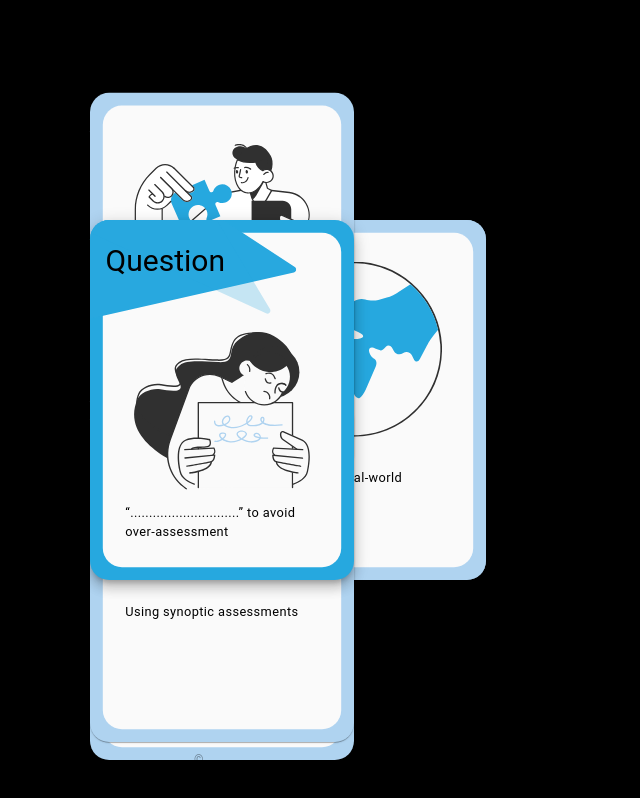
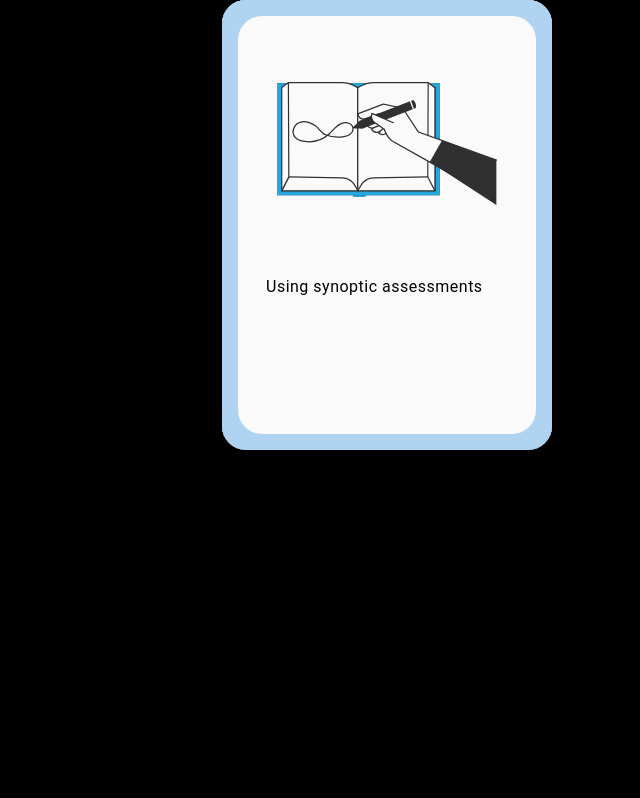
Before and after one commit to bpdavies92/principles-for-assessment, a Vue app: page / in a window 1280 px wide. Shown: the whole page, without its empty margins (418-1058 px from the left). Built offline with nearby package versions, Linux system fonts and the light colour scheme.

Commit message:
Added rotationa animation

```diff
--- a/src/components/FlashCard.vue
+++ b/src/components/FlashCard.vue
@@ -1,32 +1,10 @@
 <template>
-            <!-- <v-card
-                class="mx-auto pa-4 overflow-hidden card card-back"
+            <v-sheet color="transparent" class="cards-container"   height="450px" width="330px" >
+                <v-sheet color="transparent" class="card-inner"  height="450px" width="330px">
+                    <v-card
+                        class="mx-auto pa-4 overflow-hidden card-front"
                         height="450px"
-                width="330px"
-                rounded="xl"
-                :color="cardColour"
-            >
-                    <v-sheet height="100%" color="transparent" class="d-flex flex-column justify-space-between align-space-between">
-                        <v-img
-                        src="../../public/images/branding/principles for assessment logo.svg"
-                        width="50%"
-                        height="auto"
-                        class="mr-auto ml-auto"
-                        >
-                        </v-img>
-                        <v-img
-                        src="../../public/images/branding/clt logo with black text.svg"
-                        width="50%"
-                        height="auto"
-                        class="mr-auto ml-auto"
-                        >
-                        </v-img>
-                    </v-sheet>
-            </v-card> -->
-            <v-card
-                class="mx-auto pa-4 overflow-hidden card card-front"
-                height="450px"
-                width="330px"
+                        width = "330px"
                         rounded="xl"
                         :color="cardColour"
                         :elevation="dropshadow"
@@ -55,17 +33,78 @@
                                 </v-card-text>
                             </v-sheet>
                     </v-card>
+                    <v-card
+                        class="mx-auto pa-4 overflow-hidden card-back"
+                        height="450px"
+                        width = "330px"
+                        rounded="xl"
+                        :color="cardColour"
+                    >
+                            <v-sheet height="100%" color="transparent" class="d-flex flex-column justify-space-between align-space-between">
+                                <v-img
+                                src="../../public/images/branding/principles for assessment logo.svg"
+                                width="50%"
+                                height="auto"
+                                class="mr-auto ml-auto"
+                                >
+                                </v-img>
+                                <v-img
+                                src="../../public/images/branding/clt logo with black text.svg"
+                                width="50%"
+                                height="auto"
+                                class="mr-auto ml-auto"
+                                >
+                                </v-img>
+                            </v-sheet>
+                    </v-card>
+                </v-sheet>
+            </v-sheet>
 </template>
 
 <script setup>
     const props = defineProps(['svgUrl', 'cardColour', 'question', 'dropshadow'])
 </script>
 
-<style lang="scss">
+<style lang="scss" scoped>
 
-    .card-container {
+    .clearfix::after {
+        content: "";
+        clear: both;
+        display: table;
+    }
+
+    .cards-container {
+    position: absolute; /* This is fine */
+    perspective: 1000px; /* Enables 3D flipping */
+    }
+
+    .card-inner {
   position: relative;
+  transform-style: preserve-3d;
+  transition: transform 0.6s;
+  transform-origin: 50% 50%; /* Flip from center */
     }
+
+
+
+    .card-front, .card-back {
+        position: absolute;
+        top: 0;
+        left: 0;
+        width: 100%;
+        height: 100%;
+        backface-visibility: hidden;
+    }
+
+    .cards-container:hover .card-inner {
+    // transition: all 1s ease;
+    transform: rotateY(180deg); /* Flip the card */
+    }
+
+    .card-back {
+    transform: rotateY(180deg); /* Back face starts rotated */
+    }
+
 
 
     .title-graphic {
--- a/src/pages/index.vue
+++ b/src/pages/index.vue
@@ -36,145 +36,145 @@
 
 <style lang="scss">
 
-  .card-top {
-    z-index: 200 !important;
-  }
+//   .card-top {
+//     z-index: 200 !important;
+//   }
 
-  .card-container {
-    transform: scale(.80);
-    transform-origin: center center;
-  }
+//   .card-container {
+//     transform: scale(.80);
+//     transform-origin: center center;
+//   }
 
-  .card-question {
-      position: absolute;
-      top: 50%;
-      bottom: 50%;
-      right: 50%;
-      left: 50%;
-      transform: translate(-50%, -50%);
-      z-index: 100;
+  // .card-question {
+  //     position: absolute;
+  //     top: 50%;
+  //     bottom: 50%;
+  //     right: 50%;
+  //     left: 50%;
+  //     transform: translate(-50%, -50%);
+  //     z-index: 100; }
 
-    &:nth-of-type(3) {
-      position: absolute;
-      top: 50%;
-      bottom: 50%;
-      right: 50%;
-      left: -10%;
-      transform: translate(0%, -50%);
-      scale: scale(0.88, 0.88);
-      z-index: 50;
-      transition: all 1s ease-in;
+    // &:nth-of-type(3) {
+    //   position: absolute;
+    //   top: 50%;
+    //   bottom: 50%;
+    //   right: 50%;
+    //   left: -10%;
+    //   transform: translate(0%, -50%);
+    //   scale: scale(0.88, 0.88);
+    //   z-index: 50;
+    //   transition: all 1s ease-in;
 
-      &:hover {
-        z-index: 200;
-      }
-    }
+    //   &:hover {
+    //     z-index: 200;
+    //   }
+    // }
 
-    &:nth-of-type(6) {
-      position: absolute;
-      top: 2%;
-      bottom: 50%;
-      right: 50%;
-      left: 35%;
-      transform: translate(-50%, 0%);
-      scale: scale(0.88, 0.88);
-      z-index: 50;
-      transition: all 1s ease;
+    // &:nth-of-type(6) {
+    //   position: absolute;
+    //   top: 2%;
+    //   bottom: 50%;
+    //   right: 50%;
+    //   left: 35%;
+    //   transform: translate(-50%, 0%);
+    //   scale: scale(0.88, 0.88);
+    //   z-index: 50;
+    //   transition: all 1s ease;
 
-      &:hover {
-        z-index: 200;
-        // transform: rotateY(180deg);
-        // backface-visibility: hidden; /* Hides the back side when flipped */
-        // transform-style: preserve-3d; /* Keeps the front and back faces in the same 3D space */
-      }
-    }
+    //   &:hover {
+    //     z-index: 200;
+    //     // transform: rotateY(180deg);
+    //     // backface-visibility: hidden; /* Hides the back side when flipped */
+    //     // transform-style: preserve-3d; /* Keeps the front and back faces in the same 3D space */
+    //   }
 
-    &:nth-of-type(5) {
-      position: absolute;
-      top: 50%;
-      bottom: 10%;
-      right: 50%;
-      left: 35%;
-      transform: translate(-50%, 0%);
-      scale: scale(0.88, 0.88);
-      z-index: 50;
-      transition: all 1s ease;
 
-      &:hover {
-        z-index: 200;
-      }
-    }
+    // &:nth-of-type(5) {
+    //   position: absolute;
+    //   top: 50%;
+    //   bottom: 10%;
+    //   right: 50%;
+    //   left: 35%;
+    //   transform: translate(-50%, 0%);
+    //   scale: scale(0.88, 0.88);
+    //   z-index: 50;
+    //   transition: all 1s ease;
 
-    &:nth-of-type(4) {
-      position: absolute;
-      top: 5%;
-      bottom: 50%;
-      right: 50%;
-      left: 65%;
-      transform: translate(-50%, 0%);
-      scale: scale(0.88, 0.88);
-      z-index: 50;
-      transition: all 1s ease;
+    //   &:hover {
+    //     z-index: 200;
+    //   }
+    // }
 
-      &:hover {
-        z-index: 200;
-      }
-    }
+    // &:nth-of-type(4) {
+    //   position: absolute;
+    //   top: 5%;
+    //   bottom: 50%;
+    //   right: 50%;
+    //   left: 65%;
+    //   transform: translate(-50%, 0%);
+    //   scale: scale(0.88, 0.88);
+    //   z-index: 50;
+    //   transition: all 1s ease;
 
-    &:nth-of-type(7) {
-      position: absolute;
-      top: 50%;
-      bottom: 0%;
-      right: 50%;
-      left: 65%;
-      transform: translate(-50%, -5%);
-      scale: scale(0.88, 0.88);
-      z-index: 50;
-      transition: all 1s ease;
+    //   &:hover {
+    //     z-index: 200;
+    //   }
+    // }
 
-      &:hover {
-        z-index: 200;
-      }
-    }
+    // &:nth-of-type(7) {
+    //   position: absolute;
+    //   top: 50%;
+    //   bottom: 0%;
+    //   right: 50%;
+    //   left: 65%;
+    //   transform: translate(-50%, -5%);
+    //   scale: scale(0.88, 0.88);
+    //   z-index: 50;
+    //   transition: all 1s ease;
 
-    &:nth-of-type(2) {
-      position: absolute;
-      top: 50%;
-      bottom: 50%;
-      right: -10%;
-      left: 50%;
-      transform: translate(0%, -50%);
-      z-index: 50;
-      transition: all 1s ease;
+    //   &:hover {
+    //     z-index: 200;
+    //   }
+    // }
 
-      &:hover {
-        z-index: 200;
-      }
-    }
-  }
+    // &:nth-of-type(2) {
+    //   position: absolute;
+    //   top: 50%;
+    //   bottom: 50%;
+    //   right: -10%;
+    //   left: 50%;
+    //   transform: translate(0%, -50%);
+    //   z-index: 50;
+    //   transition: all 1s ease;
 
-.winning-card {
-    &-answer {
-      position: absolute;
-      top: 50%;
-      bottom: 50%;
-      right: 50%;
-      left: 50%;
-      transform: translate(-40%, -50%);
-      z-index: 200;
-      transition: all 1s ease;
-    }
+    //   &:hover {
+    //     z-index: 200;
+    //   }
+    // }
 
-    &-question {
-      position: absolute;
-      top: 50%;
-      bottom: 50%;
-      right: 50%;
-      left: 40%;
-      transform: translate(-50%, -50%);
-      z-index: 200;
-      transition: all 1s ease;
-    }
-}
+
+// .winning-card {
+//     &-answer {
+//       position: absolute;
+//       top: 50%;
+//       bottom: 50%;
+//       right: 50%;
+//       left: 50%;
+//       transform: translate(-40%, -50%);
+//       z-index: 200;
+//       transition: all 1s ease;
+//     }
+
+//     &-question {
+//       position: absolute;
+//       top: 50%;
+//       bottom: 50%;
+//       right: 50%;
+//       left: 40%;
+//       transform: translate(-50%, -50%);
+//       z-index: 200;
+//       transition: all 1s ease;
+//     }
+// }
 
 </style>
```
Lines whose indentation alone changed are shown as unchanged.
